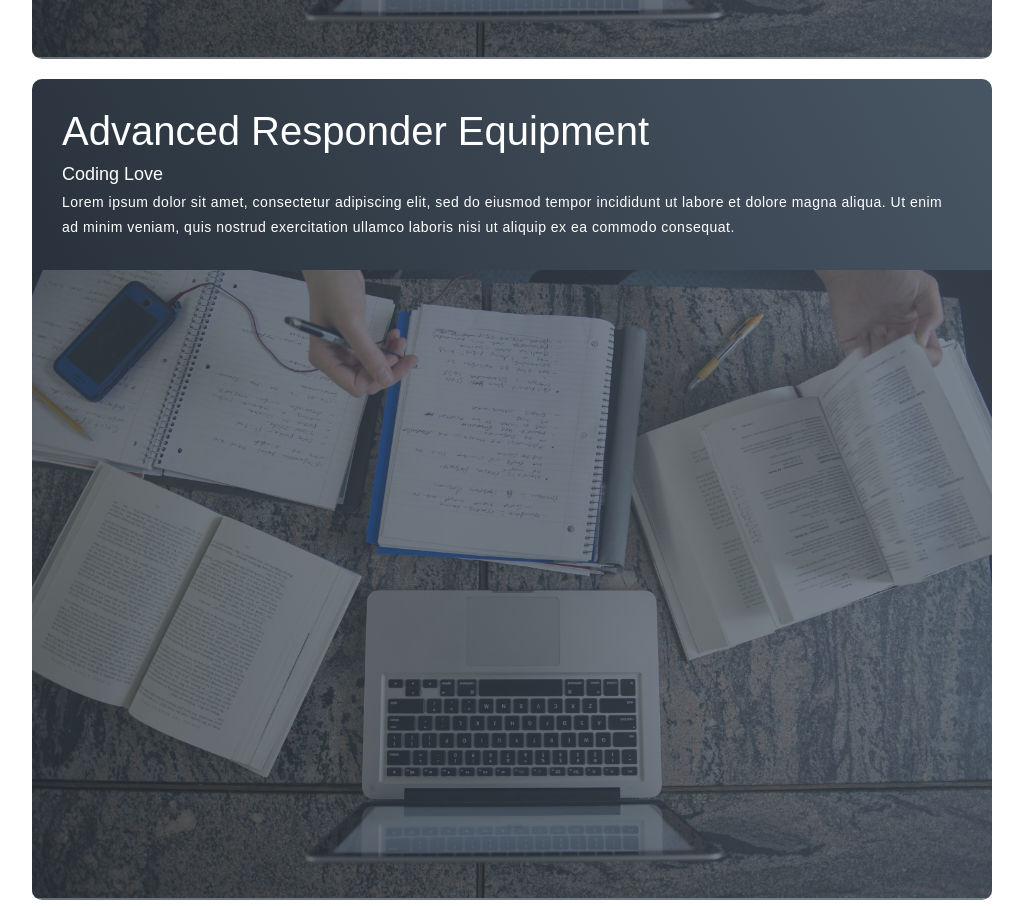
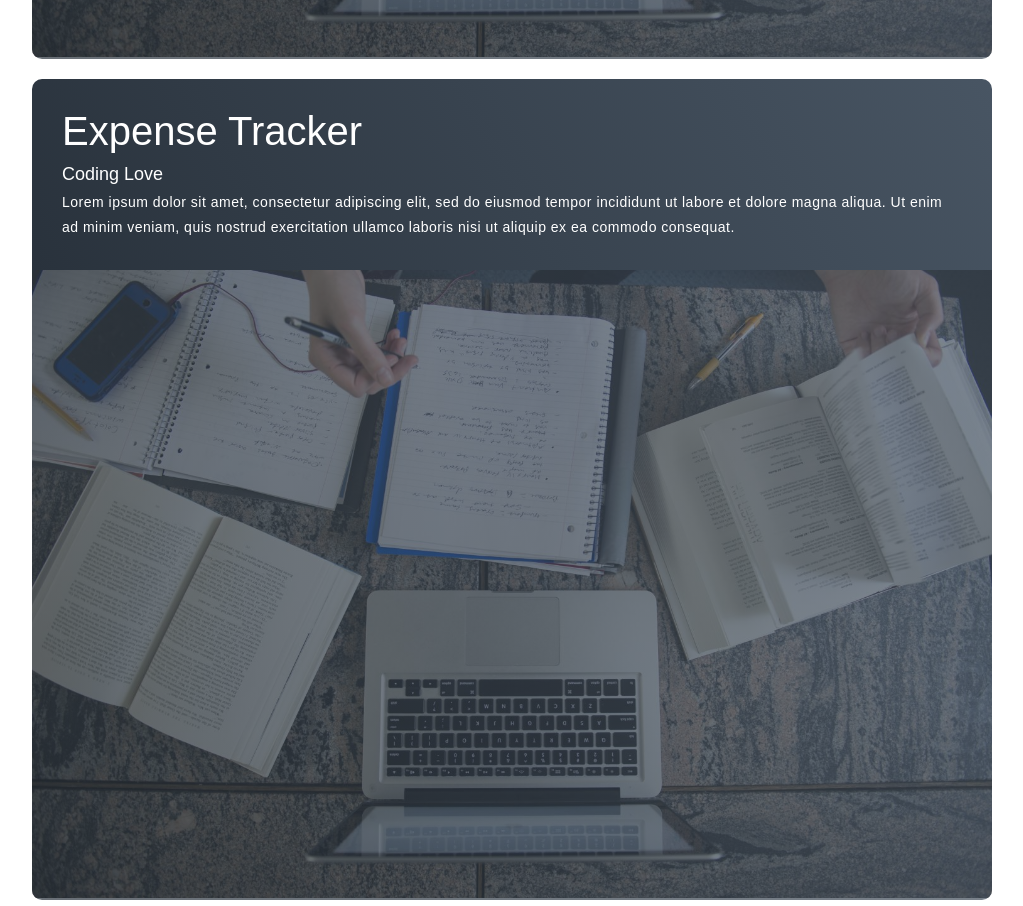
Before and after one commit to AbrahimAbdulkader/PortfolioWebsite, a plain HTML site: page index.html in a window 1280 px wide. Shown: the part 5135-6041 px from the top of the page, without its empty margins (128-1151 px from the left). Drawn offline with Linux system fonts and the light colour scheme.

Commit message:
ProjectSection

```diff
--- a/index.html
+++ b/index.html
@@ -124,7 +124,7 @@
                 </div>
                 <div class="project-item">
                     <div class="project-info">
-                        <h1>Advanced Responder Equipment</h1>
+                        <h1>Expense Tracker</h1>
                         <h2>Coding Love</h2>
                         <p>Lorem ipsum dolor sit amet, consectetur adipiscing elit, sed do eiusmod tempor incididunt ut labore et dolore magna aliqua.
                             Ut enim ad minim veniam, quis nostrud exercitation ullamco laboris nisi ut aliquip ex ea commodo consequat. </p>
```
